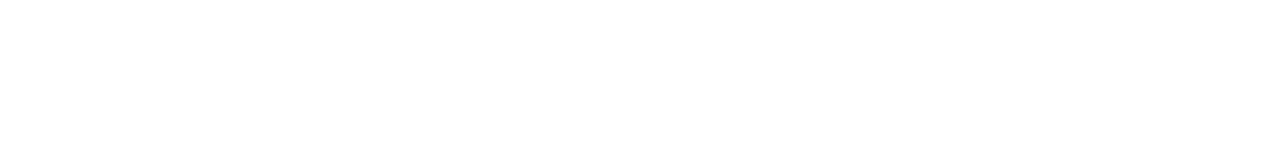
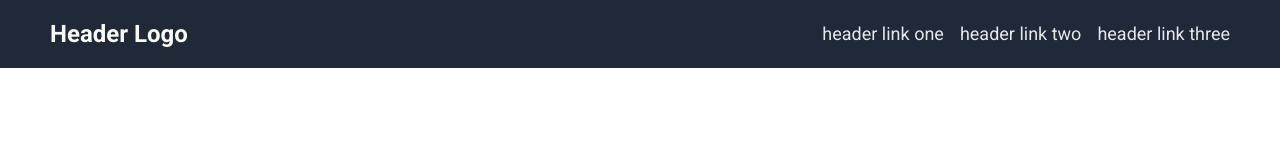
Before and after one commit to richardvidor/odin-landing-page, a plain HTML site: page index.html in a window 1280 px wide. Drawn offline with Linux system fonts and the light colour scheme.

Commit message:
create navbar

```diff
--- a/index.html
+++ b/index.html
@@ -5,10 +5,24 @@
     <meta charset="UTF-8">
     <meta name="viewport" content="width=device-width, initial-scale=1.0">
     <title>Odin Landing Page</title>
+    <link rel="preconnect" href="https://fonts.googleapis.com">
+    <link rel="preconnect" href="https://fonts.gstatic.com" crossorigin>
+    <link
+        href="https://fonts.googleapis.com/css2?family=Roboto:ital,wght@0,100;0,300;0,400;0,500;0,700;0,900;1,100;1,300;1,400;1,500;1,700;1,900&display=swap"
+        rel="stylesheet">
+    <link rel="stylesheet" href="style.css">
 </head>
 
 <body>
+    <div class="navbar">
+        <h2 id="logo">Header Logo</h2>
+        <ul class="nav-links">
+            <li><a href="">header link one</a></li>
+            <li><a href="">header link two</a></li>
+            <li><a href="">header link three</a></li>
+        </ul>
 
+    </div>
 </body>
 
 </html>
--- a/style.css
+++ b/style.css
@@ -0,0 +1,31 @@
+body {
+    font-family: "Roboto", sans-serif;
+    margin: 0;
+    padding: 0;
+}
+
+.navbar {
+    display: flex;
+    align-items: center;
+    padding: 0 50px;
+    background-color: #1f2937;
+}
+
+#logo {
+    font-size: 24px;
+    color: #f9faf8;
+}
+
+.nav-links {
+    list-style-type: none;
+    display: flex;
+    margin-left: auto;
+    gap: 16px;
+    color: #e5e7eb;
+    font-size: 18px;
+}
+
+.nav-links a {
+    text-decoration: none;
+    color: #e5e7eb;
+}
```
